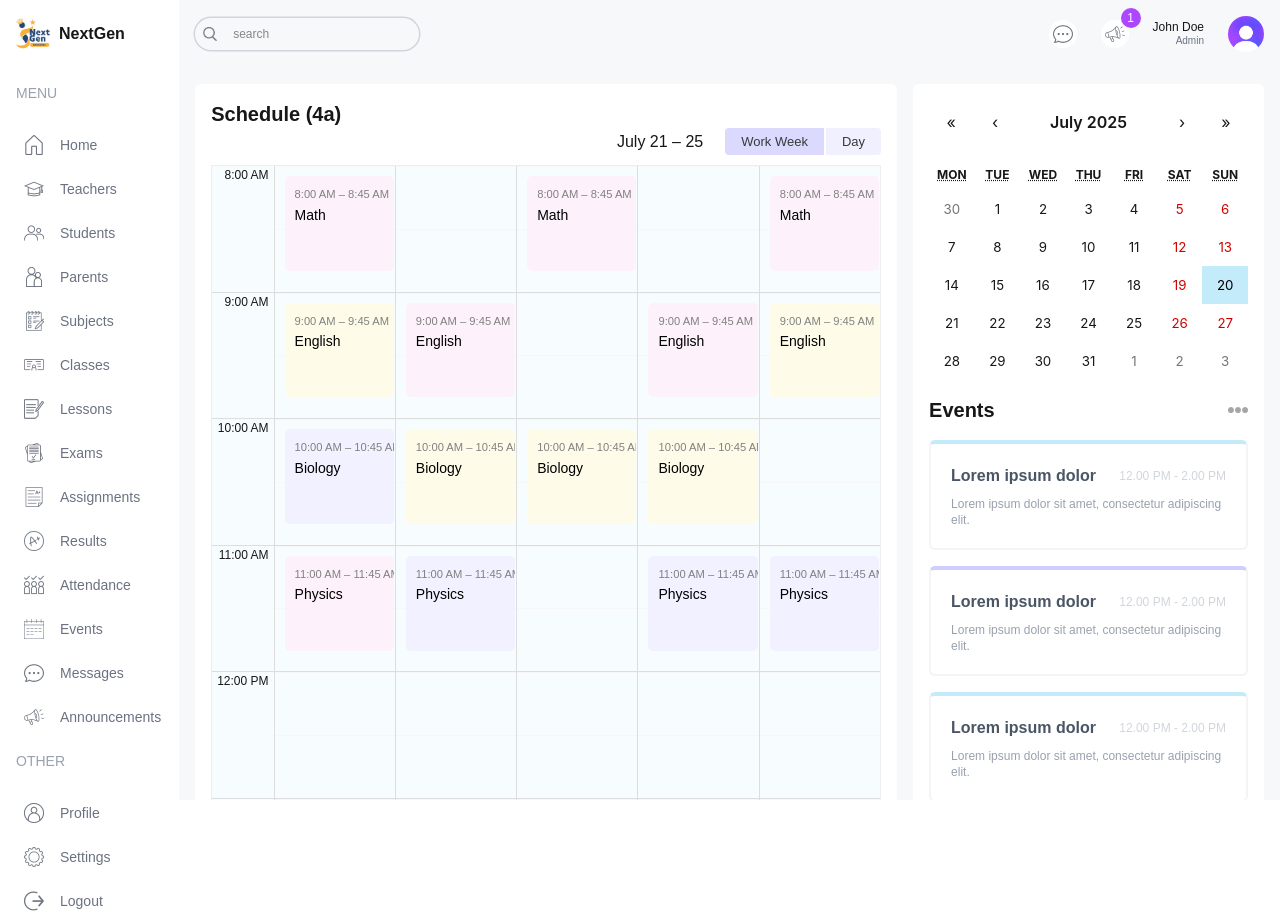
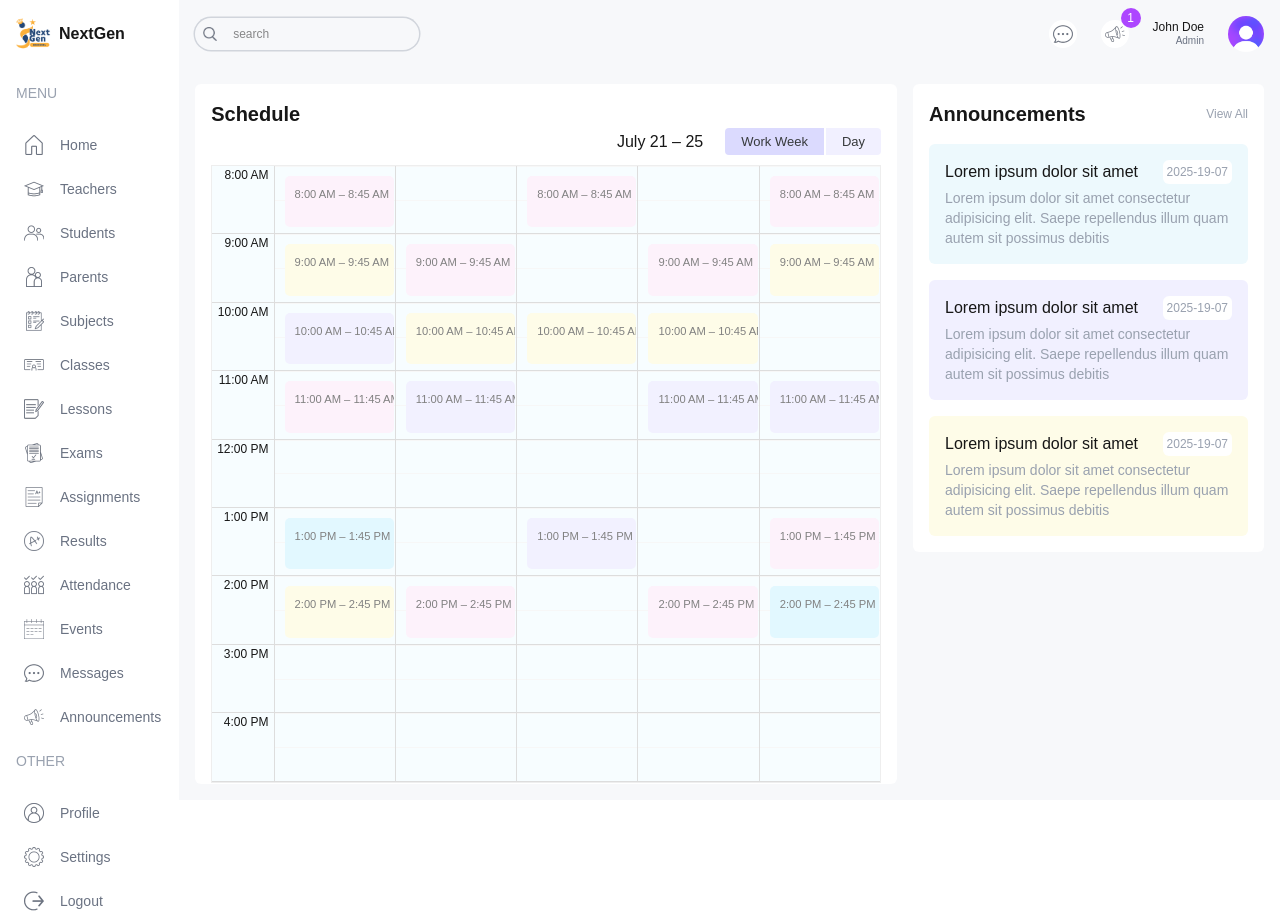
Before and after one commit to riponmondalbd/next-gen-school, a Next.js app: page /teacher in a window 1280 px wide. Built offline with nearby package versions, Linux system fonts and the light colour scheme.

Commit message:
teacherPage.tsx --> delete few items DashboardLayout --> add few styles fow making full height

```diff
--- a/src/app/(dashboard)/layout.tsx
+++ b/src/app/(dashboard)/layout.tsx
@@ -26,7 +26,7 @@ export default function DashboardLayout({
         <Menu />
       </div>
       {/* right main component */}
-      <div className="w-[86%] md:w-[92%] lg:w-[84%] xl:w-[86%] bg-[#F7F8FA] overflow-scroll">
+      <div className="w-[86%] md:w-[92%] lg:w-[84%] xl:w-[86%] bg-[#F7F8FA] overflow-scroll flex flex-col">
         <Navbar />
         {children}
       </div>
--- a/src/app/(dashboard)/teacher/page.tsx
+++ b/src/app/(dashboard)/teacher/page.tsx
@@ -1,23 +1,20 @@
 import Announcements from "@/components/Announcements";
 import BigCalendar from "@/components/BigCalender";
-import EventCalendar from "@/components/EventCalendar";
 
 export default function TeacherPage() {
   return (
-    <div className="p-4 flex gap-4 flex-col xl:flex-row">
+    <div className="flex-1 p-4 flex gap-4 flex-col xl:flex-row">
       {/* left content */}
       <div className="w-full xl:w-2/3">
         <div className="h-full bg-white p-4 rounded-md">
           {/* page schedule section header title */}
-          <h1 className="text-xl font-semibold">Schedule (4a)</h1>
+          <h1 className="text-xl font-semibold">Schedule</h1>
           <BigCalendar />
         </div>
       </div>
 
       {/* right content */}
       <div className="w-full xl:w-1/3 flex flex-col gap-8">
-        {/* event calender */}
-        <EventCalendar />
         {/* announcement */}
         <Announcements />
       </div>
```
